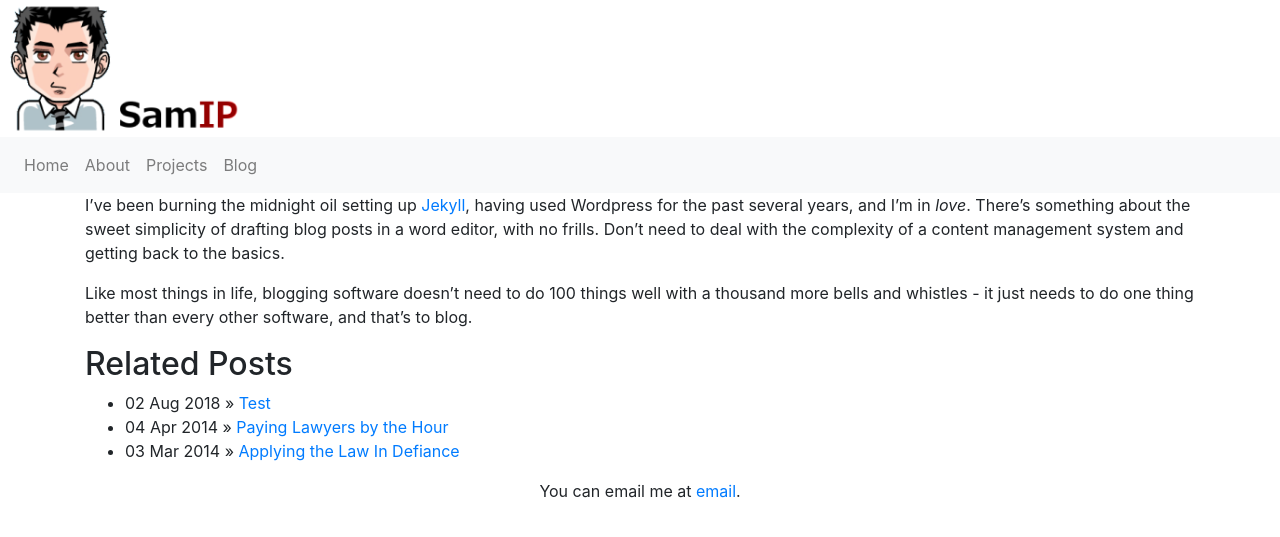
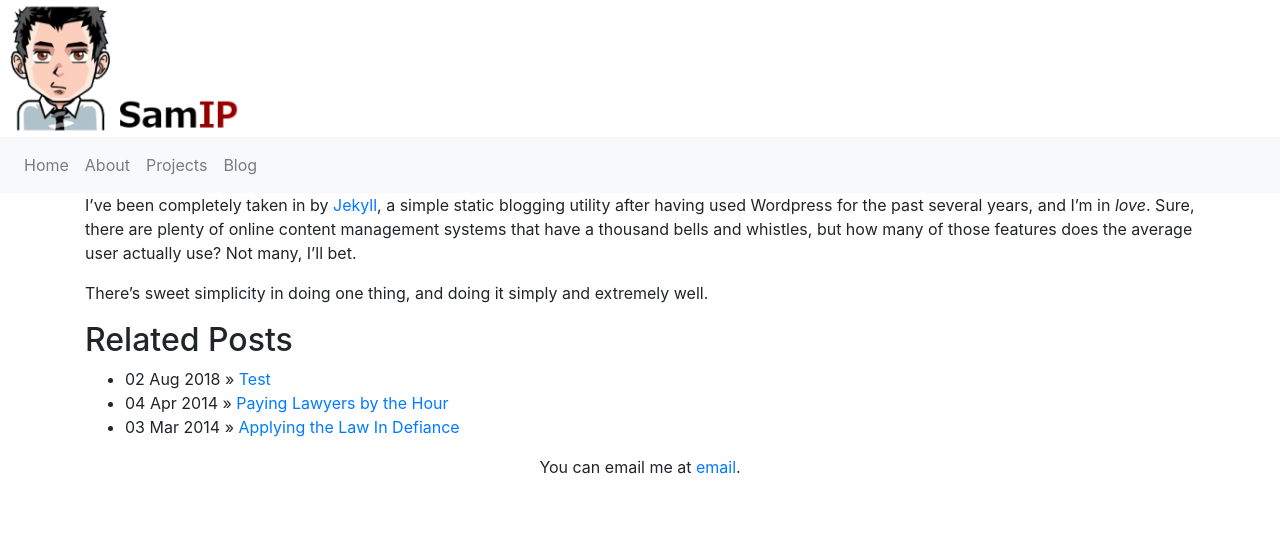
Before and after one commit to Sam1p/sam1p.github.io, a Jekyll site: the page built from _posts/2018-08-01-First-Post-Sam.md, in a window 1280 px wide. Shown: the top 537 px of the page. Built offline with Jekyll 4.4.1, drawn with Linux system fonts in a browser that asks for light colours.

Commit message:
Revise Post

```diff
--- a/_posts/2018-08-01-First-Post-Sam.md
+++ b/_posts/2018-08-01-First-Post-Sam.md
@@ -1,8 +1,8 @@
 ---
 layout: post
-title: "First Post Using Jekyll!"
+title: "Jekyll: Does One Thing Extremely Well"
 date: 2018-08-01
 ---
-I've been burning the midnight oil setting up [Jekyll](www.jekyllrb.com), having used Wordpress for the past several years, and I'm in *love*.  There's something about the sweet simplicity of drafting blog posts in a word editor, with no frills.  Don't need to deal with the complexity of a content management system and getting back to the basics.
+I've been completely taken in by [Jekyll](www.jekyllrb.com), a simple static blogging utility after having used Wordpress for the past several years, and I'm in *love*. Sure, there are plenty of online content management systems that have a thousand bells and whistles, but how many of those features does the average user actually use?  Not many, I'll bet.
 
-Like most things in life, blogging software doesn't need to do 100 things well with a thousand more bells and whistles - it just needs to do one thing better than every other software, and that's to blog.
+There's sweet simplicity in doing one thing, and doing it simply and extremely well.
```
